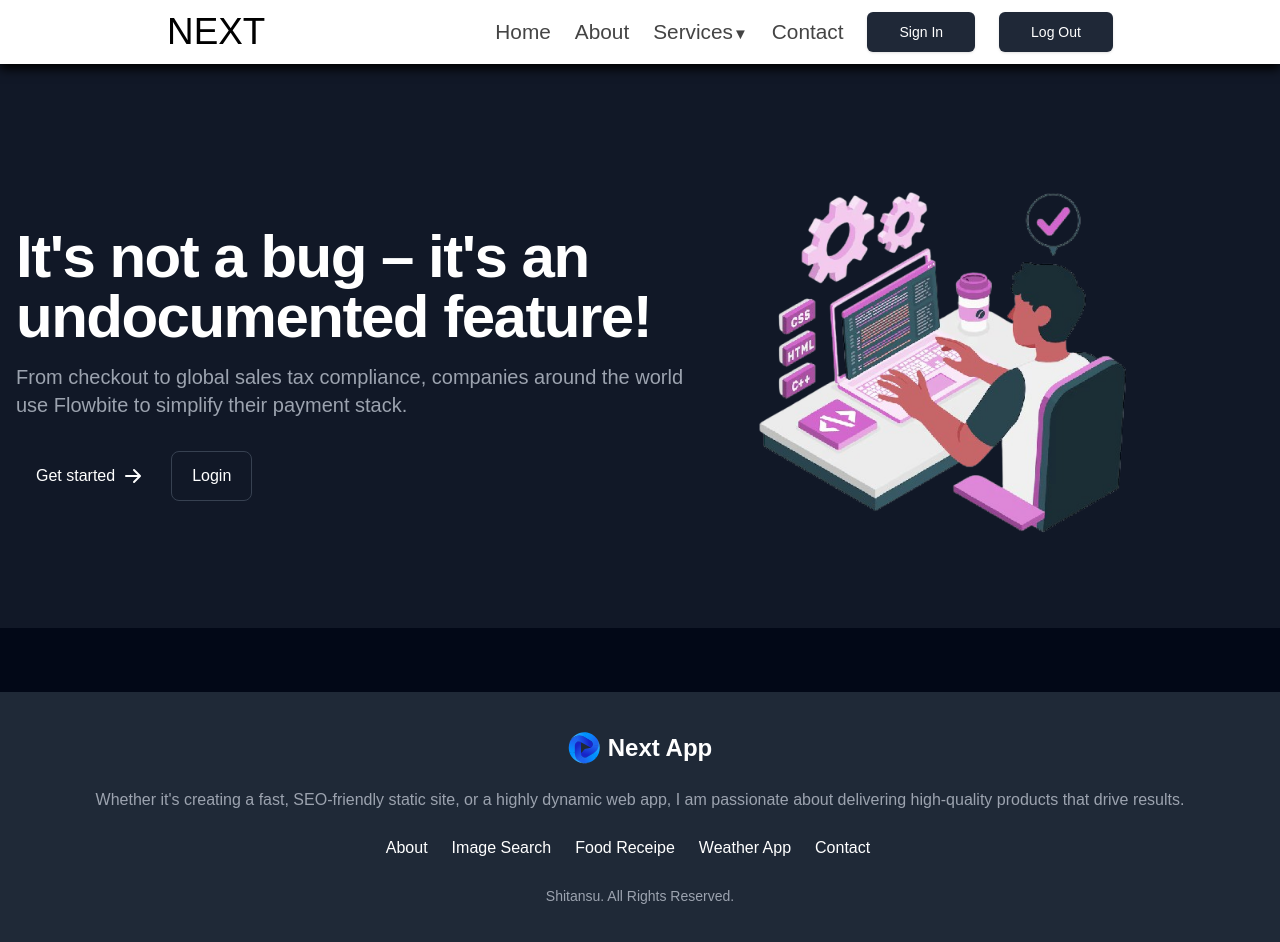
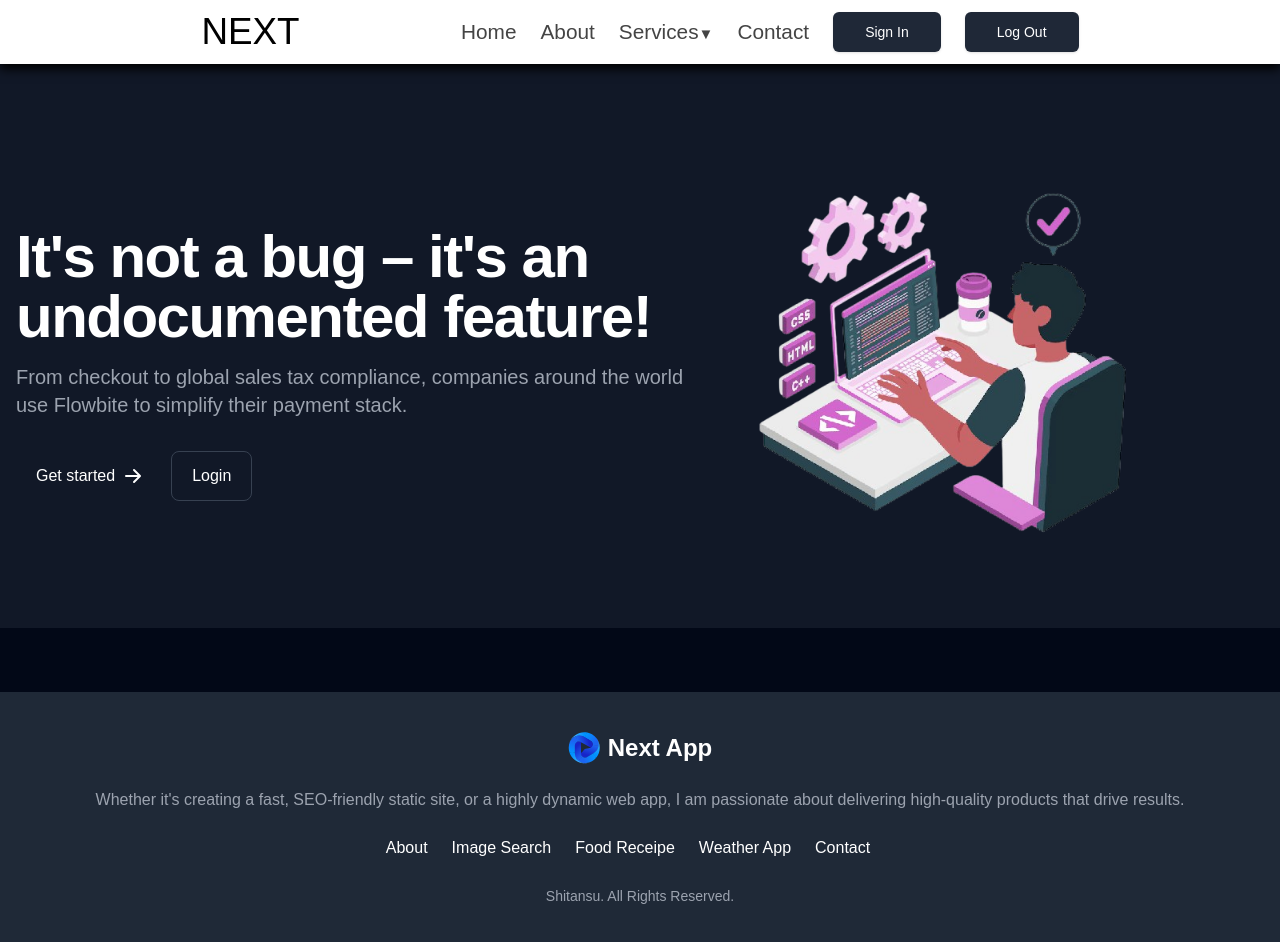
Before and after one commit to Shitansu7205/NEXT-APP-FULL, a Next.js app: page / in a window 1280 px wide. Shown: the top 942 px of the page. Built offline with nearby package versions, Linux system fonts and the light colour scheme.

Commit message:
Stylepage changes

```diff
--- a/src/components/NavbarComponent.jsx
+++ b/src/components/NavbarComponent.jsx
@@ -56,7 +56,7 @@ const router  = useRouter()
 
   return (
     <nav className="navbar">
-      <div className="navbar-container container" style={{display:"flex", justifyContent:"space-around"}}>
+      <div className="navbar-container container navhomedesktop" >
         <input
           type="checkbox"
           id="toggle-menu"
--- a/src/components/style.css
+++ b/src/components/style.css
@@ -1,5 +1,3 @@
-
-
 /* Navbar styles */
 .navbar input[type="checkbox"],
 .navbar .hamburger-lines {
@@ -46,7 +44,8 @@
     list-style: none;
     margin-left: 1.5rem;
     font-size: 1.3rem;
-    position: relative; /* Needed for dropdown positioning */
+    position: relative;
+    /* Needed for dropdown positioning */
 }
 
 .navbar a {
@@ -70,7 +69,7 @@
     box-shadow: 0 5px 10px rgba(0, 0, 0, 0.1);
     display: none;
     flex-direction: column;
-    padding:0 0;
+    padding: 0 0;
     min-width: 200px;
 }
 
@@ -194,8 +193,9 @@
 }
 
 @media (max-width: 500px) {
+
     /* Hide logo when hamburger menu is opened */
-    .navbar-container input[type="checkbox"]:checked ~ .logo {
+    .navbar-container input[type="checkbox"]:checked~.logo {
         display: none;
     }
 }
@@ -203,11 +203,20 @@
 
 
 
-.signin-btn{
+.signin-btn {
     background: rgb(31 40 55) !important;
     color: #ffffff !important;
 }
-.signin-btn :hover{
+
+.signin-btn :hover {
     color: rgb(31 40 55) !important;
     background-color: #ffffff !important;
 }
+
+
+@media (min-width: 1200px) {
+    .navhomedesktop {
+        display: flex;
+        justify-content: space-evenly;
+    }
+}
```
